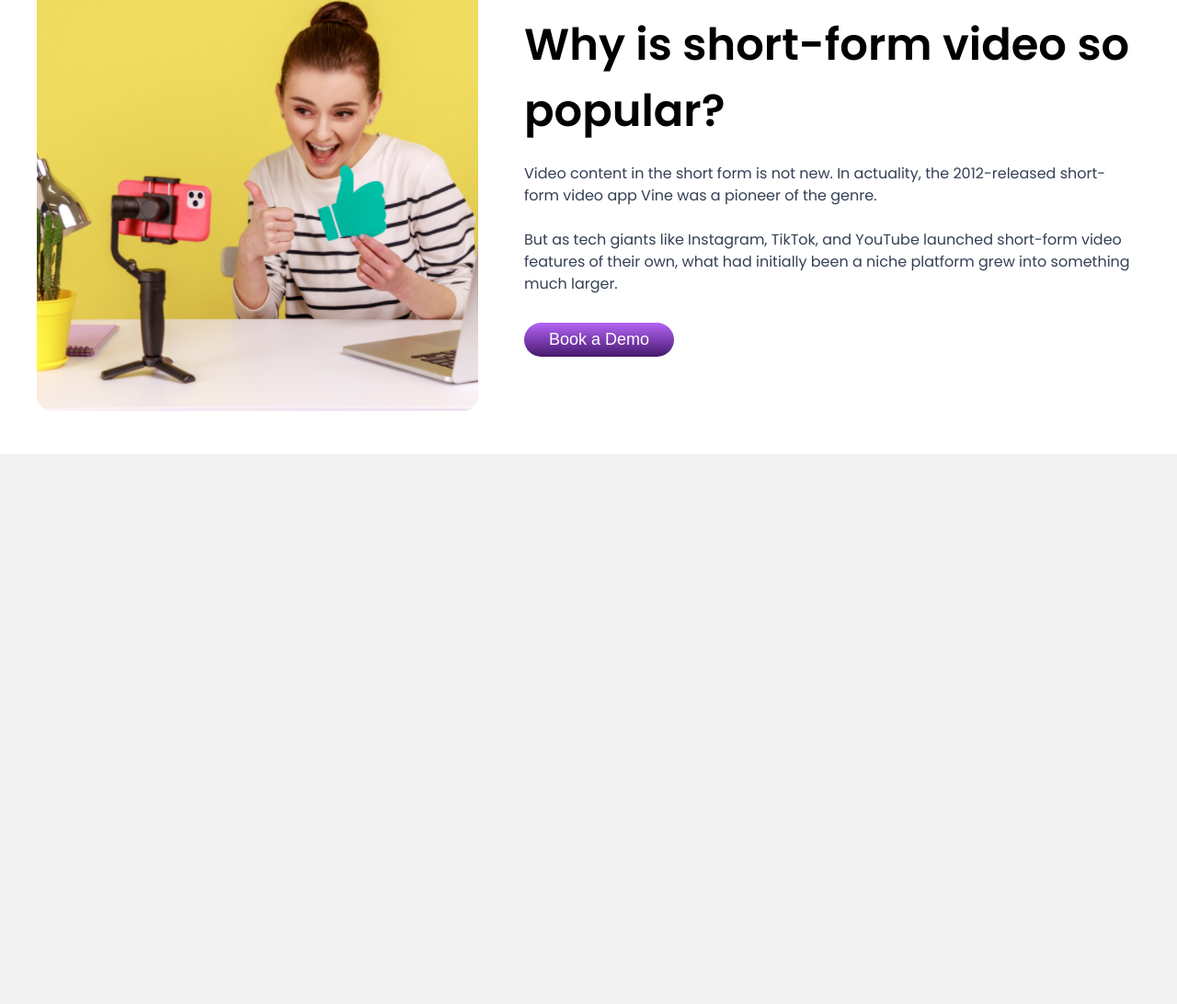
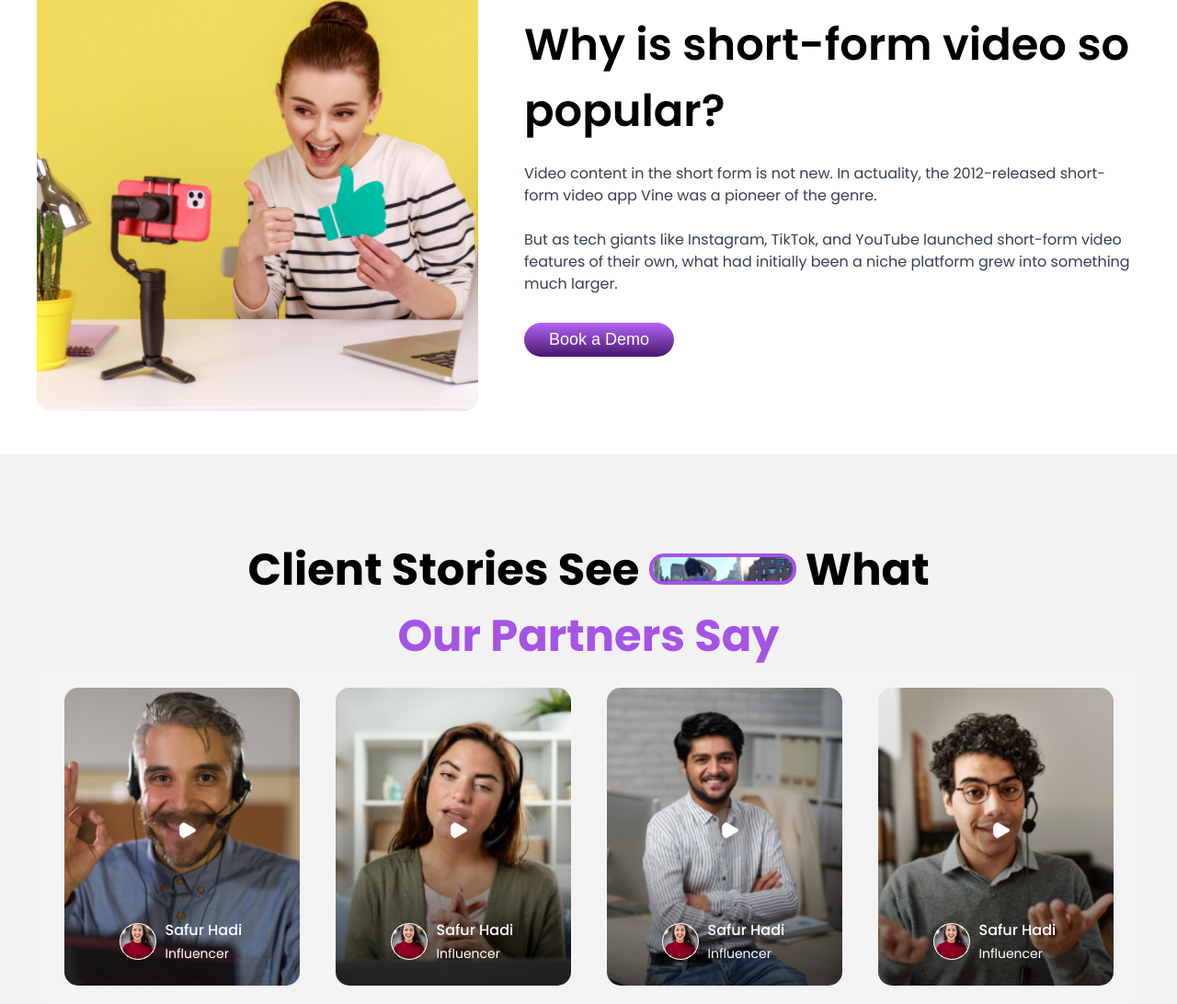
Before and after one commit to Sadia0920/raaya_social, a plain HTML site: page index.html in a window 1280 px wide. Shown: the part 4090-5182 px from the top of the page at 92% size. Before the commit the page ends 4584 px from the top, so only its background shows below. Drawn offline with Linux system fonts and the light colour scheme.

Commit message:
added client picture with customize layouts

```diff
--- a/CSS/style.css
+++ b/CSS/style.css
@@ -546,6 +546,74 @@ border-radius: 16px;
   right: 10px;
 }
 
+.display-grid{
+    display: grid;
+}
+
+.client-img{
+    border-radius: 15px;
+    background: rgba(255, 255, 255, 0.1);
+    grid-template-columns: repeat(4, 1fr);
+    gap: 20px;
+    justify-items: center;
+    align-items: center;
+    padding: 20px;
+}
+
+.same-info{
+    width: 256px;
+    height: 100%;
+}
+.client-img img{
+    width: 256px;
+    height: 100%;
+    object-fit: cover;
+    border-radius: 15px;
+}
+
+.overlay-text{
+    position: absolute;
+    margin-top: -80px;
+    margin-left: 60px;
+    font-size: 16px;
+    font-weight: 500;
+    text-align: left;
+    color: white;
+}
+
+.overlay-text img{
+   width: 40px;
+    height: 40px;
+}
+
+/* .img-5 {
+  grid-column: 5;
+  height: 200px;
+} */
+
+
+.small{
+   color: white;
+    font-size: 14px;
+    font-weight: 400;
+}
+
+.overlay-icon{
+    position: absolute;
+    margin-top: -200px;
+    margin-left: 110px;
+    color: white;
+    backdrop-filter: blur(24px);
+    background: rgba(0, 0, 0, 0.03);
+    padding: 14px;
+    border-radius: 30px;
+}
+
+.overlay-icon img{
+   width: 20px;
+    height: 20px;
+}
+
 /* Responsive */
 @media (min-width: 1024px) {
   .menu-toggle {
--- a/index.html
+++ b/index.html
@@ -276,7 +276,6 @@
     </div>
     </section>
 
-
     <!-- why short form video is popular -->
      <section class="nav-container "  style="margin-top: 50px; padding: 40px 0;">
     <div class="social-container" style="display: grid; grid-template-columns: 1fr 1fr; align-items: center;" >
@@ -296,6 +295,71 @@
     </div>
   </section>
 
+  <!-- client story -->
+  <section class="social-container" style="margin-top: 90px;">
+    <h2 class="services-title">Client Stories See
+      <img src="Images/title-img.png" alt="" srcset=""> What<br>
+      <span style="color: #A554E6;">Our Partners Say</span></h2>
+
+        <div class="display-grid client-img">
+            <div class="same-info img-14">
+                <img src="Images/client1.png" alt="">
+                <div class="overlay-icon">
+                  <img src="Images/play-button.png" alt="play-button" >
+                </div>
+                <div class="overlay-text flex">
+                  <img src="Images/Ellipse1.png" alt="Ellipse1">
+                  <div>Safur Hadi<br><span class="small">Influencer</span></div>
+                </div>
+            </div>
+
+            <div class="same-info">
+                <img src="Images/client2.png" alt="">
+                <div class="overlay-icon">
+                  <img src="Images/play-button.png" alt="play-button" >
+                </div>
+               <div class="overlay-text flex">
+                  <img src="Images/Ellipse1.png" alt="Ellipse1">
+                  <div>Safur Hadi<br><span class="small">Influencer</span></div>
+                </div>
+            </div>
+
+            <div class="same-info">
+                <img src="Images/client3.png" alt="">
+                <div class="overlay-icon">
+                  <img src="Images/play-button.png" alt="play-button" >
+                </div>
+                <div class="overlay-text flex">
+                  <img src="Images/Ellipse1.png" alt="Ellipse1">
+                  <div>Safur Hadi<br><span class="small">Influencer</span></div>
+                </div>
+            </div>
+
+            <div class="same-info">
+                <img src="Images/client4.png" alt="">
+                <div class="overlay-icon">
+                  <img src="Images/play-button.png" alt="play-button" >
+                </div>
+                <div class="overlay-text flex">
+                  <img src="Images/Ellipse1.png" alt="Ellipse1">
+                  <div>Safur Hadi<br><span class="small">Influencer</span></div>
+                </div>
+          </div>
+
+          <!-- <div class="same-info img-5">
+                <img src="Images/client5.png" alt="">
+                <div class="overlay-icon">
+                  <img src="Images/play-button.png" alt="play-button" >
+                </div>
+                <div class="overlay-text flex">
+                  <img src="Images/Ellipse1.png" alt="Ellipse1">
+                  <div>Safur Hadi<br><span class="small">Influencer</span></div>
+                </div>
+          </div> -->
+        </div>
+
+  </section>
+
 </main>
     <footer>
 
```
Also changed, not shown: Images/Ellipse1.png (added), Images/client1.png (added), Images/client2.png (added), Images/client3.png (added), Images/client4.png (added), Images/client5.png (added), Images/play-button.png (added).
